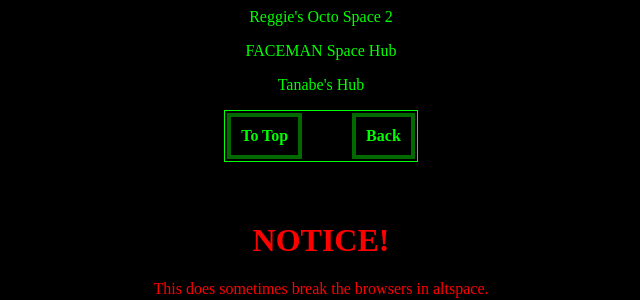
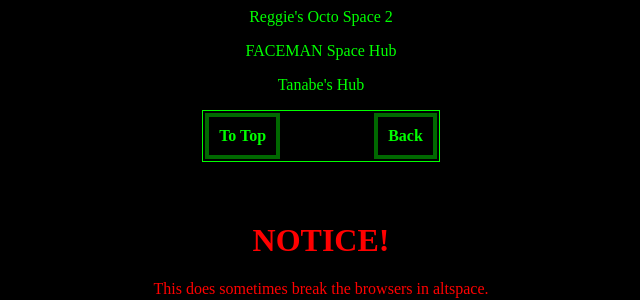
Before and after one commit to LunarTiger/AltspaceVR, a Jekyll site: the page teleportHub/index.html, which Jekyll copies as it is, in a window 1280 px wide. Shown: the part 738-1038 px from the top of the page, without its empty margins (319-959 px from the left). Built offline with Jekyll 4.4.1, drawn with Linux system fonts in a browser that asks for light colours.

Commit message:
Update index.html

```diff
--- a/teleportHub/index.html
+++ b/teleportHub/index.html
@@ -65,7 +65,7 @@
 		<table>
 			<tr>
 				<th><a href='#top'>To Top</a></th>
-				<th style='width: 25%;border: 0px;'></th>
+				<th style='width: 70px;border: 0px;'></th>
 				<th><a href="https://lunartiger.github.io/AltspaceVR/">Back</a></th>
 			</tr>
 		</table>
```
